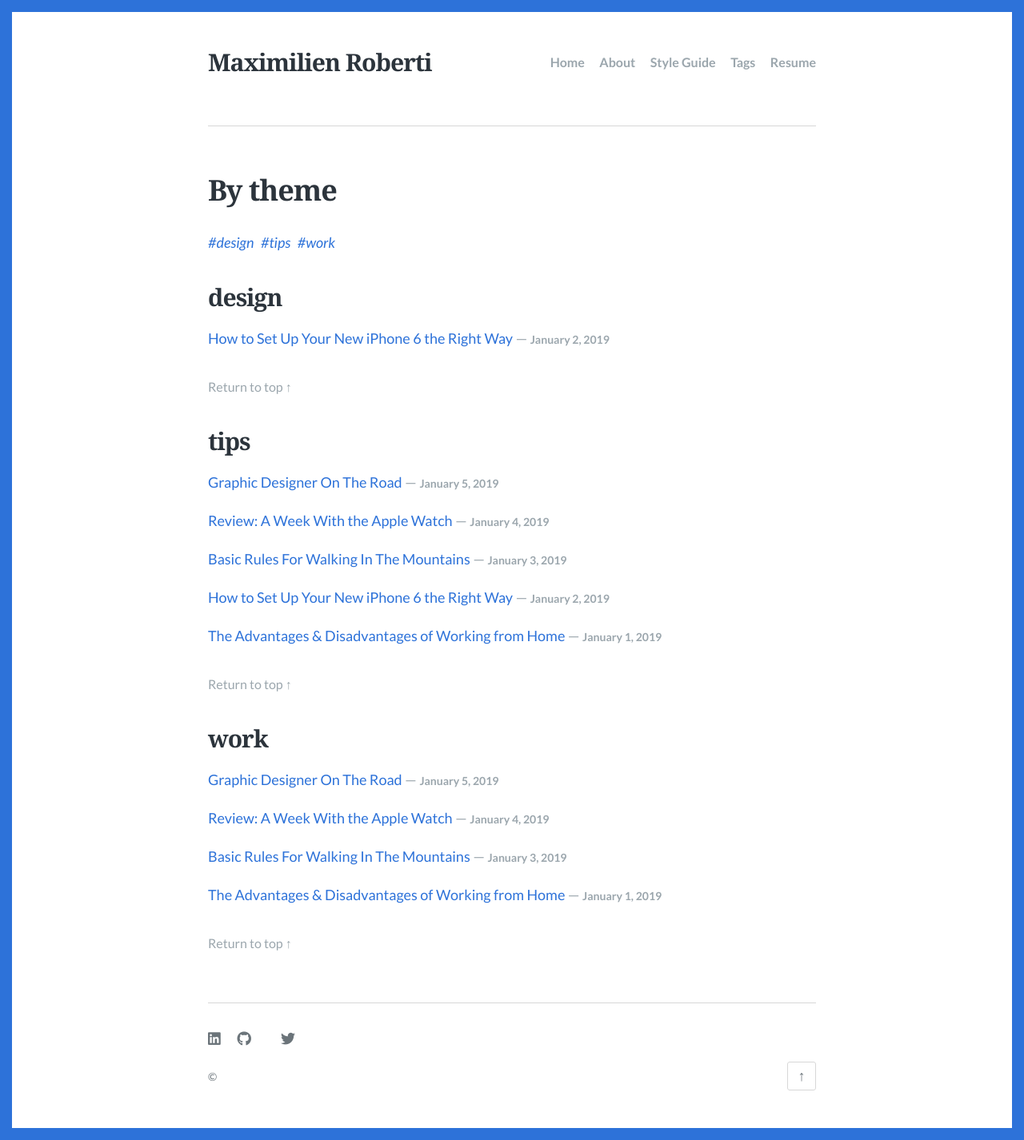
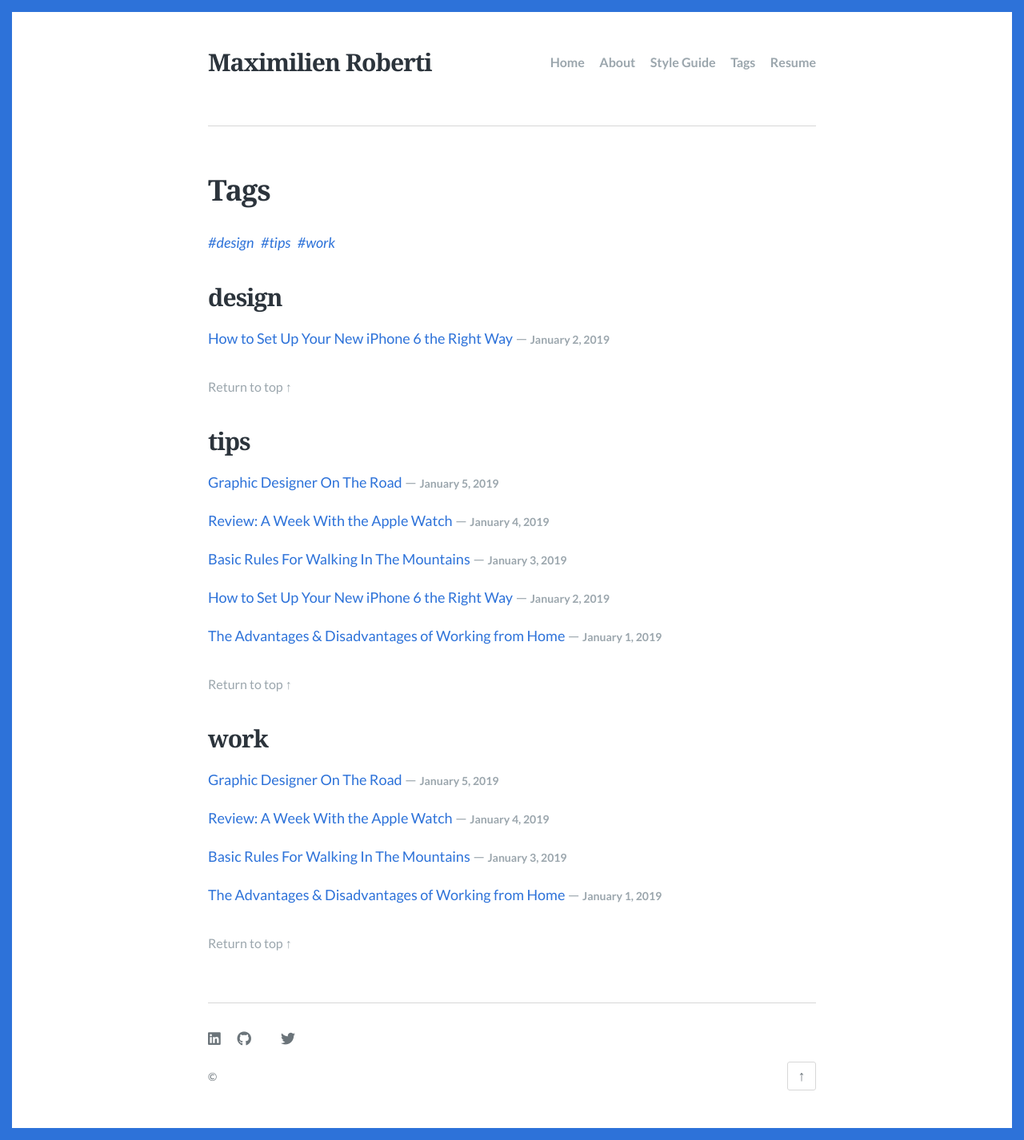
Before and after one commit to maximilienroberti/Scriptor-blog, a Jekyll site: the page built from tags.md, in a window 1280 px wide. Shown: the whole page at 80% size. Built offline with Jekyll 4.4.1, drawn with Linux system fonts in a browser that asks for light colours; some web fonts are replaced.

Commit message:
Update Tags Page “tags”

```diff
--- a/tags.md
+++ b/tags.md
@@ -1,5 +1,5 @@
 ---
-title: By theme
+title: Tags
 description: A tags page for Scriptor Jekyll theme
 layout: tags
 ---
```
